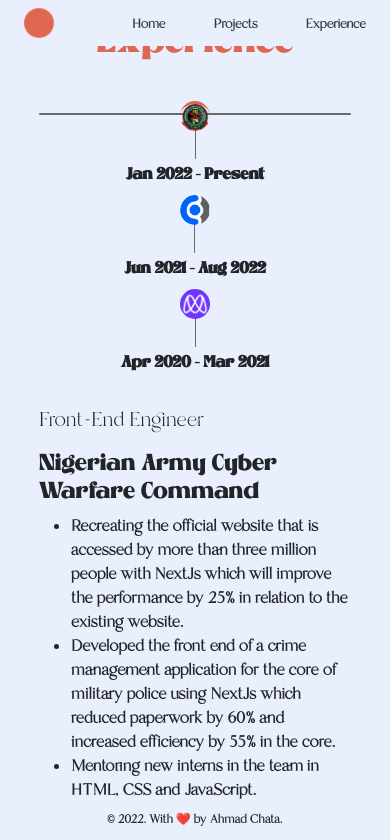
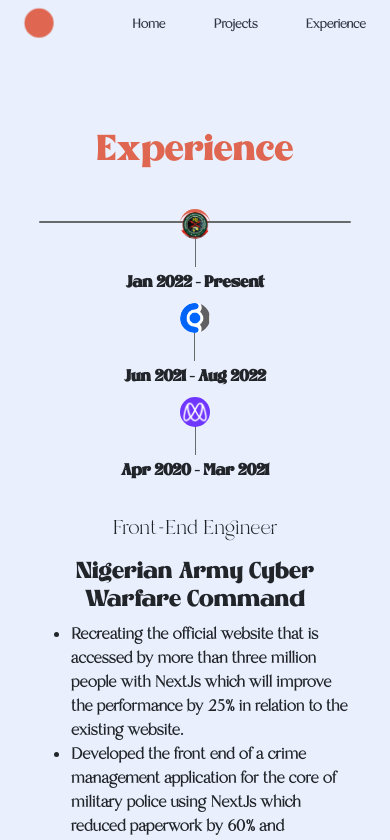
Before and after one commit to ahmadchata/portfolio_v2, a Next.js app: page /experience in a window 390 px wide. Shown: the top 840 px of the page. Built offline with nearby package versions, Linux system fonts and the light colour scheme.

Commit message:
Add responsiveness to experience section

```diff
--- a/pages/experience.js
+++ b/pages/experience.js
@@ -29,9 +29,9 @@
           <meta name="viewport" content="width=device-width, initial-scale=1" />
           <link rel="icon" href="/favicon.ico" />
         </Head>
-        <main>
+        <main className="main">
           <div className="ex-center">
-            <h1 className="monteya-font orange mb-5 name-heading">
+            <h1 className="monteya-font orange mb-5 name-heading mt-4 mt-lg-0">
               Experience
             </h1>
 
@@ -59,7 +59,7 @@
                 <div id="tab1" className="tabs-item">
                   <div className="row align-items-center">
                     <div className="col-lg-4">
-                      <div className="">
+                      <div className="text-center">
                         <span className="branch-font fs-5">
                           Front-End Engineer
                         </span>
@@ -96,7 +96,7 @@
                 <div id="tab2" className="tabs-item">
                   <div className="row align-items-center">
                     <div className="col-lg-4">
-                      <div className="">
+                      <div className="text-center">
                         <span className="branch-font fs-5">
                           Front-End Engineer
                         </span>
@@ -134,7 +134,7 @@
                 <div id="tab3" className="tabs-item">
                   <div className="row align-items-center">
                     <div className="col-lg-4">
-                      <div className="">
+                      <div className="text-center">
                         <span className="branch-font fs-4">
                           Full-Stack Web Developer
                         </span>
--- a/styles/globals.css
+++ b/styles/globals.css
@@ -212,7 +212,7 @@
 
 /* ===== Home Start ===== */
 
-main {
+main, .main {
 	background: #e9effd;
   display: flex;
   height: calc(100vh - 96px);
@@ -388,6 +388,10 @@
     content: "⬇";
   }
 
+  .main {
+    height: calc(100vh + 96px);
+  }
+
   .center {
     width: 90%
   }
```
